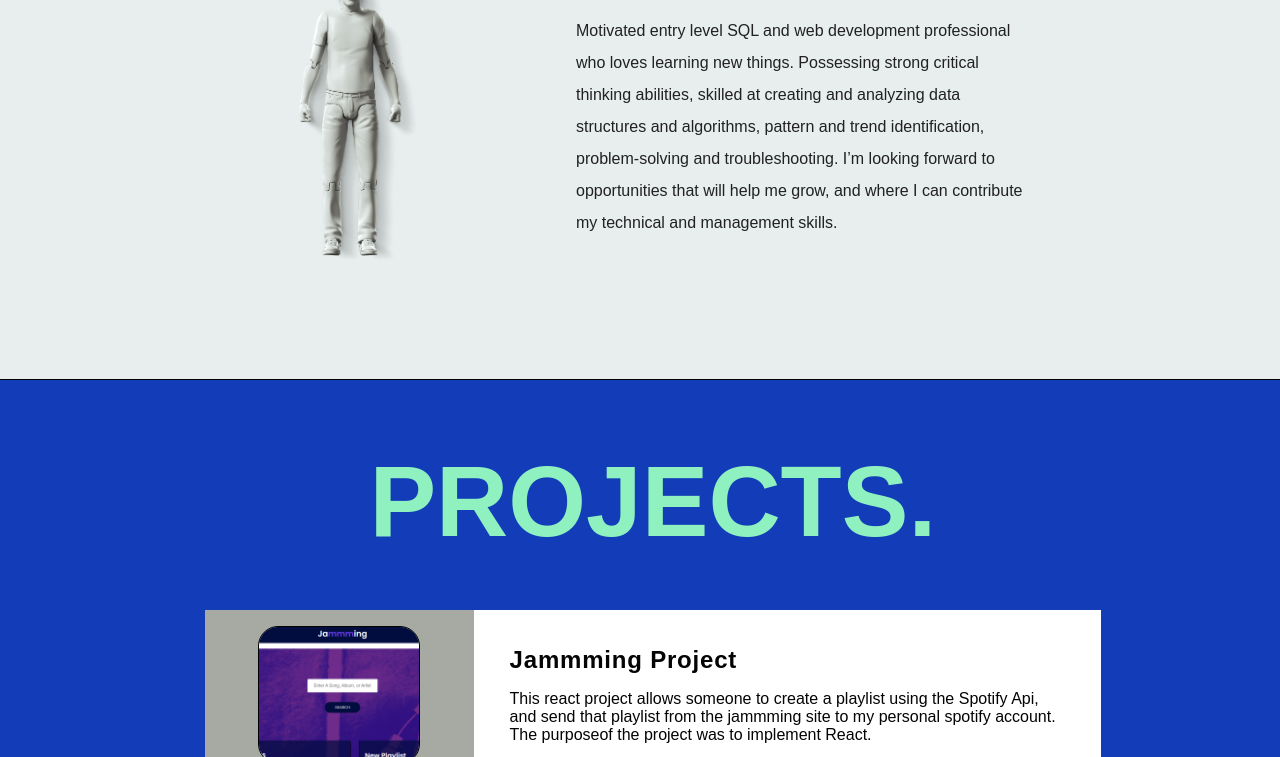
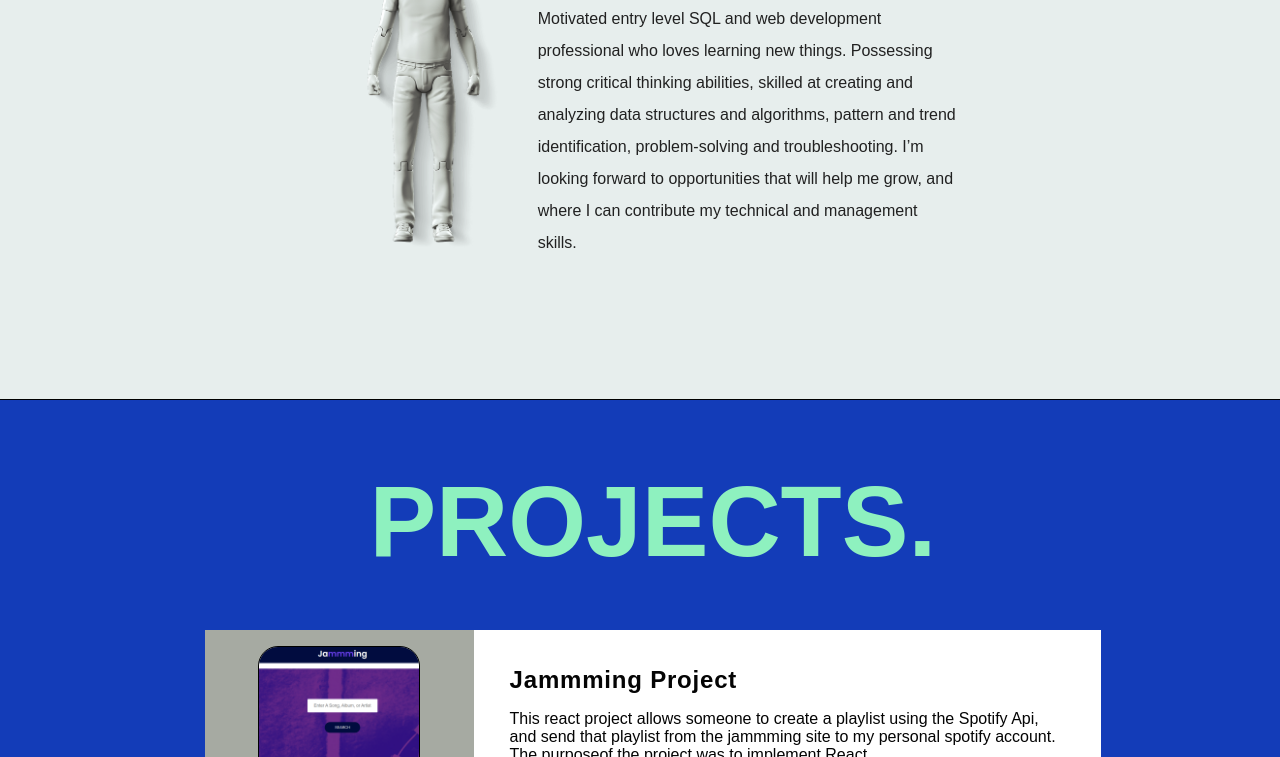
Before and after one commit to aaronnwg/Portfolio-Page, a plain HTML site: page index.html in a window 1280 px wide. Shown: the part 343-1100 px from the top of the page. Drawn offline with Linux system fonts and the light colour scheme.

Commit message:
adjusted img styling

```diff
--- a/index.html
+++ b/index.html
@@ -25,7 +25,7 @@
         <!--About Section-->
         <section id="about">
             <div id="about-container">
-                <img id="toy-me" src="./images/Aaron-toy-figure.png">
+                <img id="toy-me" src="./images/Aaron-toy-figure-img.png">
                 <div id="about-content">
                     <span>Hi, I'm Aaron</span>
                     <p>Motivated entry level SQL and web development professional who loves learning new things. Possessing strong critical thinking abilities, skilled at creating and analyzing data structures and algorithms, pattern and trend identification, problem-solving and troubleshooting. I’m looking forward to opportunities that will help me grow, and where I can contribute my technical and management skills.</p>
--- a/styles/styles.css
+++ b/styles/styles.css
@@ -62,23 +62,22 @@ About Section
 ************/
 #about {
     background-color: #e7eeed;
-    margin-top: 170px;
+    margin-top: 10.625rem;
     padding-top: 5%;
-    height: auto;
     width: 100%;
     border-bottom: 0.005rem solid #000 ;
     color: #212121;
 }
 #about-container {
-    width: 60%;
+    width: 50%;
     margin: 0 auto;
     height: auto;
-    margin-top: 60px;
+    margin-top: 1rem;
     display: flex;
 }
 #toy-me {
     width: auto;
-    height: 20rem;
+    height: 22rem;
 }
 #about-container span {
     font-weight: bold;
@@ -89,6 +88,10 @@ About Section
     font-size: 1rem;
     line-height: 2;
     margin: 30px 0px 140px 0px;
+}
+#about-content{
+   margin-left: 2rem;
+   margin-top: 2rem;
 }
 
 /***************
```
Also changed, not shown: images/Aaron-toy-figure-img.png (added), images/Aaron-toy-figure.png (deleted).
